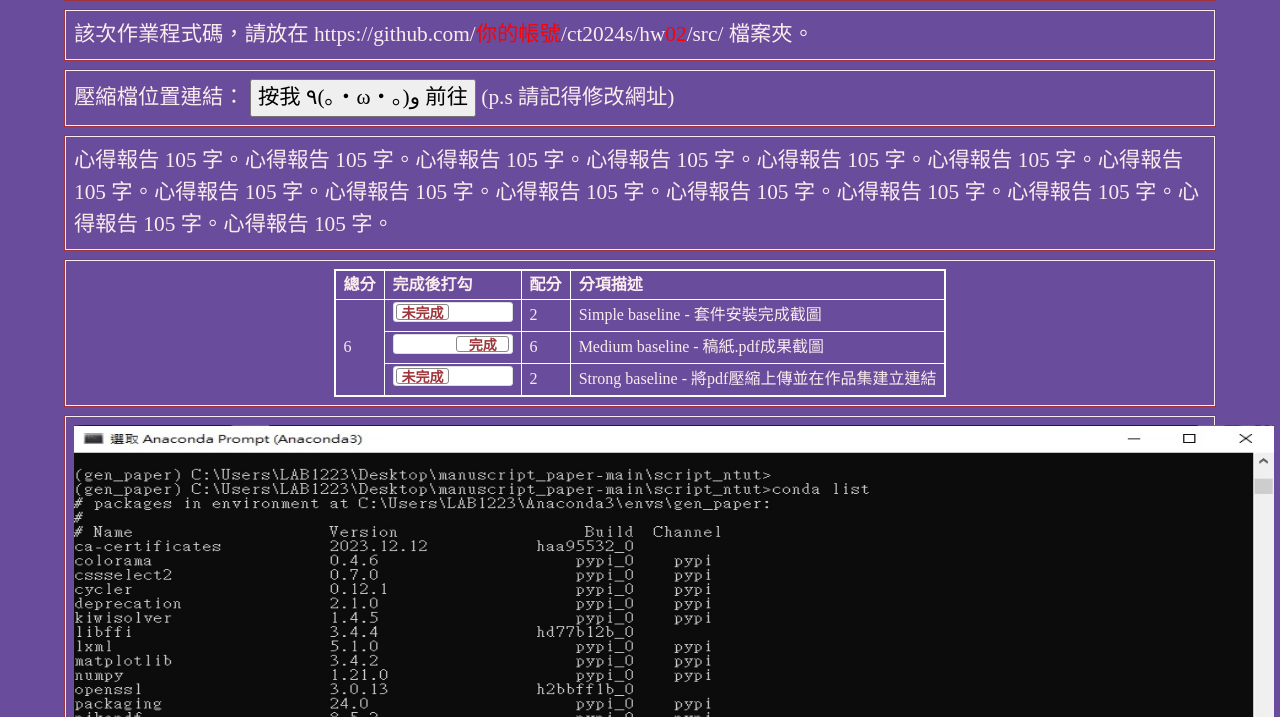
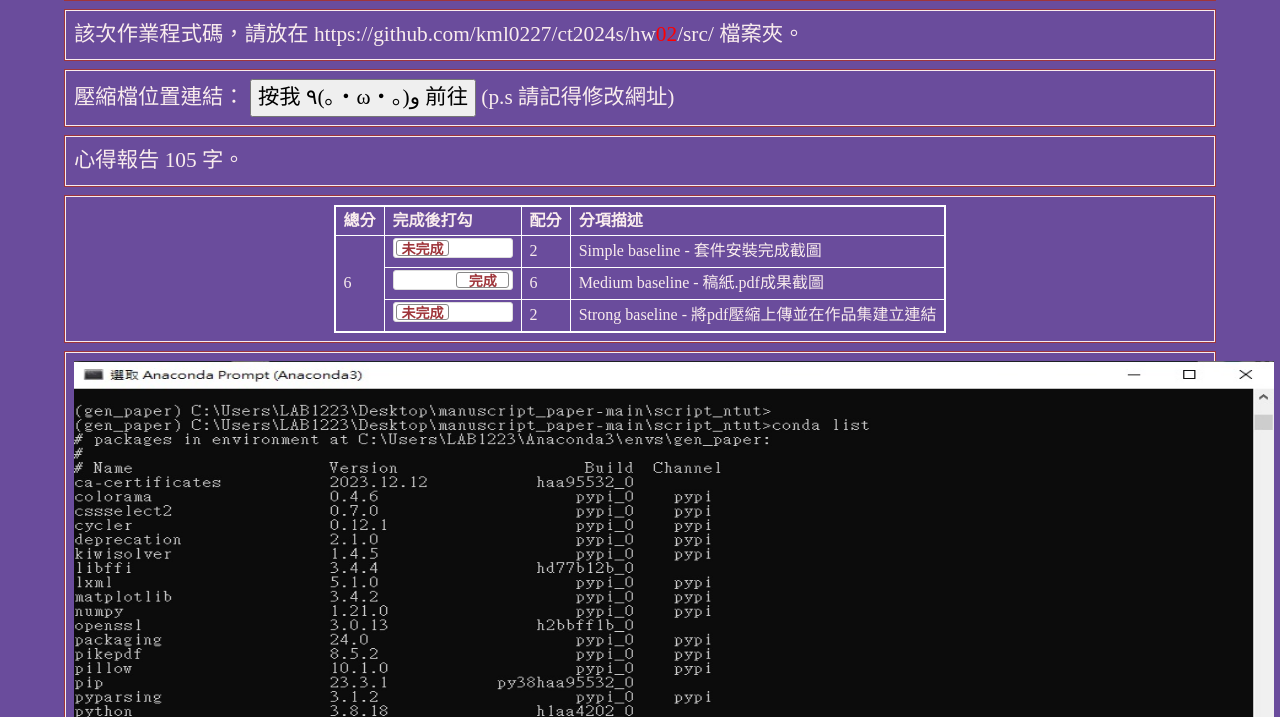
Before and after one commit to kml0227/ct2024s, a plain HTML site: page hw02/index.html in a window 1280 px wide. Shown: the part 83-800 px from the top of the page. Drawn offline with nearby package versions, Linux system fonts and the light colour scheme.

Commit message:
index.html

```diff
--- a/hw02/index.html
+++ b/hw02/index.html
@@ -178,7 +178,7 @@
   <!-- ------------------------------------------------>
   <div class="row hw12">
     <div class="col-md-12 twenty">
-      該次作業程式碼，請放在 https://github.com/<span style="color:red;">你的帳號</span>/ct2024s/hw<span style="color:red;">02</span>/src/ 檔案夾。
+      該次作業程式碼，請放在 https://github.com/kml0227/ct2024s/hw<span style="color:red;">02</span>/src/ 檔案夾。
     </div>
   </div>
 
@@ -194,7 +194,7 @@
 
   <div class="row hw12">
     <div class="col-md-12 twenty">
-      心得報告 105 字。心得報告 105 字。心得報告 105 字。心得報告 105 字。心得報告 105 字。心得報告 105 字。心得報告 105 字。心得報告 105 字。心得報告 105 字。心得報告 105 字。心得報告 105 字。心得報告 105 字。心得報告 105 字。心得報告 105 字。心得報告 105 字。
+      心得報告 105 字。
     </div>
   </div>
 
@@ -241,11 +241,7 @@
     </div>
   </div>
 
-
   <!-- ------------------------------------------------>
-
-  <!-- ------------------------------------------------>
-
 
 <script>
   $(function() {
```
